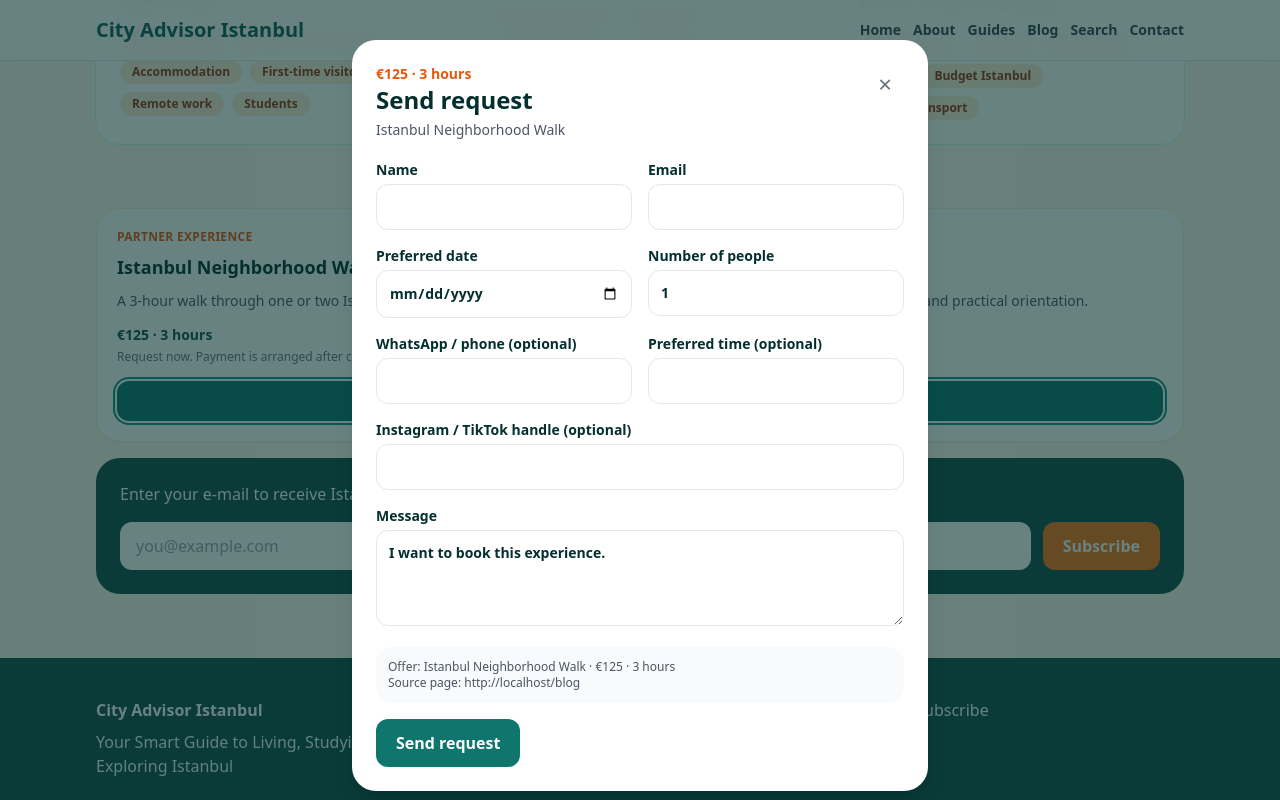
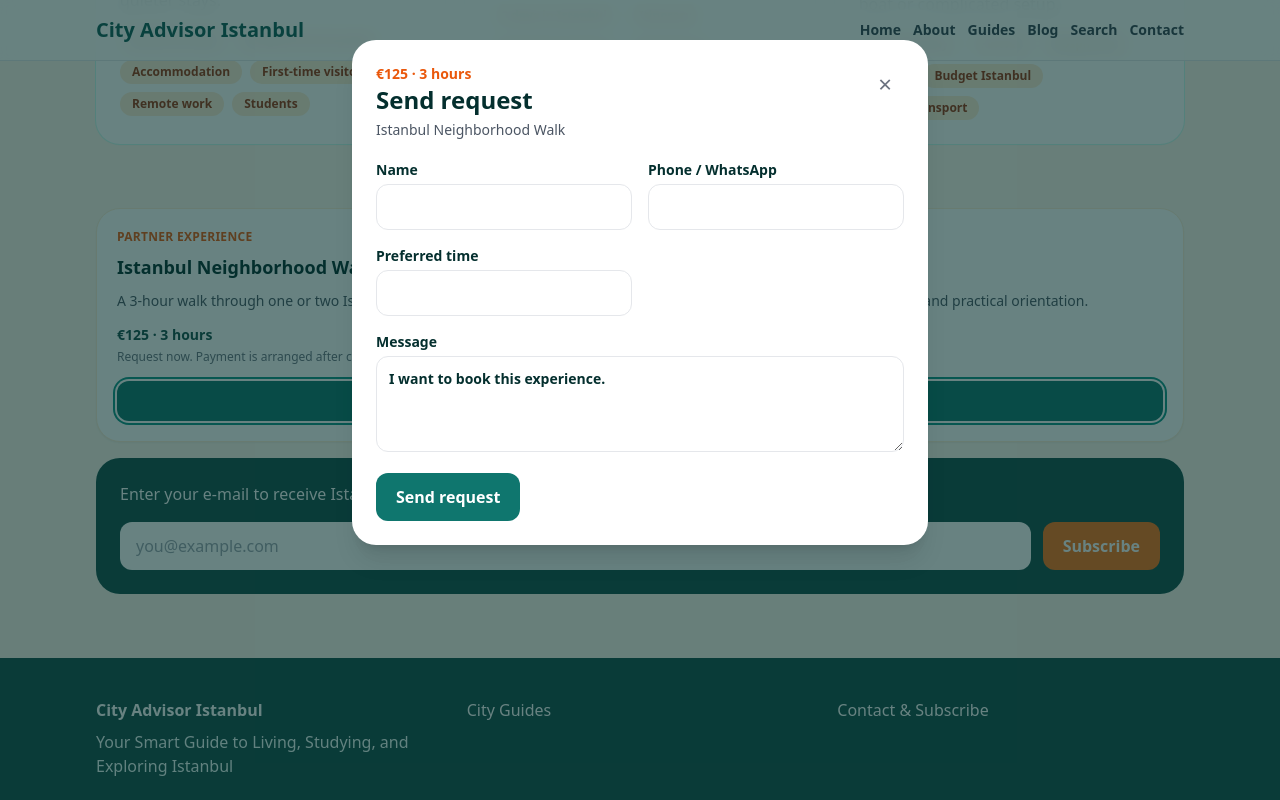
Before and after one commit to quazimoda/cityguide, a Next.js app: page /blog in a window 1280 px wide. Both pictures are taken after a click on the button "Request this experience". Shown: the part 2937-3737 px from the top of the page. Built offline with nearby package versions, Linux system fonts and the light colour scheme; no server answers.

Commit message:
Simplify excursion order form metadata handling

```diff
--- a/src/app/api/excursion-order/route.ts
+++ b/src/app/api/excursion-order/route.ts
@@ -1,15 +1,10 @@
 import { NextResponse } from 'next/server';
-
-const emailPattern = /^[^\s@]+@[^\s@]+\.[^\s@]+$/;
 
 const requiredEnvVars = [
   'GOOGLE_FORM_ACTION_URL',
   'GOOGLE_FORM_ENTRY_NAME',
-  'GOOGLE_FORM_ENTRY_EMAIL',
   'GOOGLE_FORM_ENTRY_PHONE',
-  'GOOGLE_FORM_ENTRY_PREFERRED_DATE',
   'GOOGLE_FORM_ENTRY_PREFERRED_TIME',
-  'GOOGLE_FORM_ENTRY_PEOPLE',
   'GOOGLE_FORM_ENTRY_MESSAGE',
   'GOOGLE_FORM_ENTRY_OFFER_NAME',
   'GOOGLE_FORM_ENTRY_PRICE',
@@ -17,16 +12,16 @@ const requiredEnvVars = [
   'GOOGLE_FORM_ENTRY_SOURCE_PAGE_URL',
   'GOOGLE_FORM_ENTRY_SOURCE_ARTICLE_SLUG',
   'GOOGLE_FORM_ENTRY_SOURCE_LABEL',
-  'GOOGLE_FORM_ENTRY_SUBMITTED_AT',
 ] as const;
 
-type EnvVarName = (typeof requiredEnvVars)[number];
+const optionalEnvVars = ['GOOGLE_FORM_ENTRY_SUBMITTED_AT'] as const;
+
+type RequiredEnvVarName = (typeof requiredEnvVars)[number];
+type OptionalEnvVarName = (typeof optionalEnvVars)[number];
+type GoogleFormConfig = Record<RequiredEnvVarName, string> & Partial<Record<OptionalEnvVarName, string>>;
 
 type OrderPayload = {
   name?: unknown;
-  email?: unknown;
-  preferredDate?: unknown;
-  people?: unknown;
   message?: unknown;
   offerName?: unknown;
   price?: unknown;
@@ -36,14 +31,12 @@ type OrderPayload = {
   sourceLabel?: unknown;
   phone?: unknown;
   preferredTime?: unknown;
-  socialHandle?: unknown;
 };
 
 type ValidatedOrder = {
   name: string;
-  email: string;
-  preferredDate: string;
-  people: number;
+  phone: string;
+  preferredTime: string;
   message: string;
   offerName: string;
   price: string;
@@ -51,8 +44,6 @@ type ValidatedOrder = {
   sourcePageUrl: string;
   sourceArticleSlug: string;
   sourceLabel: string;
-  phone: string;
-  preferredTime: string;
 };
 
 function asString(value: unknown) {
@@ -60,12 +51,17 @@ function asString(value: unknown) {
 }
 
 function getGoogleFormConfig() {
-  const config = {} as Record<EnvVarName, string>;
+  const config = {} as GoogleFormConfig;
   const missing = requiredEnvVars.filter((name) => {
     const value = process.env[name];
     if (value) config[name] = value;
     return !value;
   });
+
+  for (const name of optionalEnvVars) {
+    const value = process.env[name];
+    if (value) config[name] = value;
+  }
 
   if (missing.length > 0) {
     console.error('Excursion order backend is missing Google Form environment variables:', missing.join(', '));
@@ -77,25 +73,12 @@ function getGoogleFormConfig() {
 
 function validatePayload(payload: OrderPayload): { data: ValidatedOrder } | { error: string } {
   const name = asString(payload.name);
-  const email = asString(payload.email);
-  const preferredDate = asString(payload.preferredDate);
-  const people = Number(payload.people);
+  const phone = asString(payload.phone);
+  const preferredTime = asString(payload.preferredTime);
   const message = asString(payload.message);
-  const offerName = asString(payload.offerName);
-  const price = asString(payload.price);
-  const duration = asString(payload.duration);
-  const sourcePageUrl = asString(payload.sourcePageUrl);
 
-  if (!name || !email || !preferredDate || !message || !offerName || !price || !duration || !sourcePageUrl) {
+  if (!name || !phone || !preferredTime || !message) {
     return { error: 'Please complete all required fields.' };
-  }
-
-  if (!emailPattern.test(email)) {
-    return { error: 'Enter a valid email address.' };
-  }
-
-  if (!Number.isFinite(people) || people < 1) {
-    return { error: 'Enter at least 1 person.' };
   }
 
   if (message.length > 2000) {
@@ -105,31 +88,25 @@ function validatePayload(payload: OrderPayload): { data: ValidatedOrder } | { er
   return {
     data: {
       name,
-      email,
-      preferredDate,
-      people,
+      phone,
+      preferredTime,
       message,
-      offerName,
-      price,
-      duration,
-      sourcePageUrl,
+      offerName: asString(payload.offerName),
+      price: asString(payload.price),
+      duration: asString(payload.duration),
+      sourcePageUrl: asString(payload.sourcePageUrl),
       sourceArticleSlug: asString(payload.sourceArticleSlug),
       sourceLabel: asString(payload.sourceLabel),
-      phone: asString(payload.phone),
-      preferredTime: asString(payload.preferredTime),
     },
   };
 }
 
-function buildGoogleFormData(config: Record<EnvVarName, string>, validated: ValidatedOrder, submittedAt: string) {
+function buildGoogleFormData(config: GoogleFormConfig, validated: ValidatedOrder, submittedAt: string) {
   const formData = new URLSearchParams();
 
   formData.set(config.GOOGLE_FORM_ENTRY_NAME, validated.name);
-  formData.set(config.GOOGLE_FORM_ENTRY_EMAIL, validated.email);
   formData.set(config.GOOGLE_FORM_ENTRY_PHONE, validated.phone);
-  formData.set(config.GOOGLE_FORM_ENTRY_PREFERRED_DATE, validated.preferredDate);
   formData.set(config.GOOGLE_FORM_ENTRY_PREFERRED_TIME, validated.preferredTime);
-  formData.set(config.GOOGLE_FORM_ENTRY_PEOPLE, String(validated.people));
   formData.set(config.GOOGLE_FORM_ENTRY_MESSAGE, validated.message);
   formData.set(config.GOOGLE_FORM_ENTRY_OFFER_NAME, validated.offerName);
   formData.set(config.GOOGLE_FORM_ENTRY_PRICE, validated.price);
@@ -137,7 +114,10 @@ function buildGoogleFormData(config: Record<EnvVarName, string>, validated: Vali
   formData.set(config.GOOGLE_FORM_ENTRY_SOURCE_PAGE_URL, validated.sourcePageUrl);
   formData.set(config.GOOGLE_FORM_ENTRY_SOURCE_ARTICLE_SLUG, validated.sourceArticleSlug);
   formData.set(config.GOOGLE_FORM_ENTRY_SOURCE_LABEL, validated.sourceLabel);
-  formData.set(config.GOOGLE_FORM_ENTRY_SUBMITTED_AT, submittedAt);
+
+  if (config.GOOGLE_FORM_ENTRY_SUBMITTED_AT) {
+    formData.set(config.GOOGLE_FORM_ENTRY_SUBMITTED_AT, submittedAt);
+  }
 
   return formData;
 }
--- a/src/components/ExperienceOrderPlacement.tsx
+++ b/src/components/ExperienceOrderPlacement.tsx
@@ -1,7 +1,7 @@
 'use client';
 
 import type React from 'react';
-import { useId, useMemo, useState } from 'react';
+import { useId, useState } from 'react';
 import type { ExperienceOffer } from '@/data/offers';
 
 type Props = {
@@ -14,46 +14,27 @@ type Props = {
 
 type FormState = {
   name: string;
-  email: string;
-  preferredDate: string;
-  people: string;
   message: string;
   phone: string;
   preferredTime: string;
-  socialHandle: string;
 };
 
-const emailPattern = /^[^\s@]+@[^\s@]+\.[^\s@]+$/;
-
-function initialForm(offer: ExperienceOffer): FormState {
+function initialForm(): FormState {
   return {
     name: '',
-    email: '',
-    preferredDate: '',
-    people: '1',
-    message:
-      offer.key === 'ferryPhoto'
-        ? 'I want to book the ferry photo and reel experience.'
-        : offer.defaultMessage,
+    message: 'I want to book this experience.',
     phone: '',
     preferredTime: '',
-    socialHandle: '',
   };
 }
 
 export function ExperienceOrderPlacement({ offer, sourceLabel, sourceArticleSlug, sourcePageUrl, className = '' }: Props) {
   const [isOpen, setIsOpen] = useState(false);
   const [isSubmitting, setIsSubmitting] = useState(false);
-  const [form, setForm] = useState<FormState>(() => initialForm(offer));
+  const [form, setForm] = useState<FormState>(() => initialForm());
   const [errors, setErrors] = useState<Partial<Record<keyof FormState, string>>>({});
   const [status, setStatus] = useState('');
   const headingId = useId();
-  const source = useMemo(() => {
-    if (sourcePageUrl) return sourcePageUrl;
-    if (typeof window !== 'undefined') return window.location.href;
-    return '';
-  }, [sourcePageUrl]);
-
   function update<K extends keyof FormState>(key: K, value: FormState[K]) {
     setForm((current) => ({ ...current, [key]: value }));
     setErrors((current) => ({ ...current, [key]: undefined }));
@@ -62,10 +43,8 @@ export function ExperienceOrderPlacement({ offer, sourceLabel, sourceArticleSlug
   function validate() {
     const nextErrors: Partial<Record<keyof FormState, string>> = {};
     if (!form.name.trim()) nextErrors.name = 'Name is required.';
-    if (!form.email.trim()) nextErrors.email = 'Email is required.';
-    else if (!emailPattern.test(form.email)) nextErrors.email = 'Enter a valid email address.';
-    if (!form.preferredDate) nextErrors.preferredDate = 'Preferred date is required.';
-    if (!form.people || Number(form.people) < 1) nextErrors.people = 'Enter at least 1 person.';
+    if (!form.phone.trim()) nextErrors.phone = 'Phone / WhatsApp is required.';
+    if (!form.preferredTime.trim()) nextErrors.preferredTime = 'Preferred time is required.';
     if (!form.message.trim()) nextErrors.message = 'Message is required.';
     else if (form.message.length > 2000) nextErrors.message = 'Message must be 2000 characters or fewer.';
     setErrors(nextErrors);
@@ -78,7 +57,11 @@ export function ExperienceOrderPlacement({ offer, sourceLabel, sourceArticleSlug
     setIsSubmitting(true);
     setStatus('');
 
-    const response = await fetch('/api/excursion-order', {
+    const currentPageUrl = typeof window !== 'undefined' ? window.location.href : sourcePageUrl;
+    let response: Response;
+
+    try {
+      response = await fetch('/api/excursion-order', {
         method: 'POST',
         headers: { 'Content-Type': 'application/json' },
         body: JSON.stringify({
@@ -86,11 +69,17 @@ export function ExperienceOrderPlacement({ offer, sourceLabel, sourceArticleSlug
           offerName: offer.offerName,
           price: offer.price,
           duration: offer.duration,
-        sourcePageUrl: source,
-        sourceArticleSlug,
-        sourceLabel,
+          sourcePageUrl: currentPageUrl ?? '',
+          sourceArticleSlug: sourceArticleSlug ?? '',
+          sourceLabel: sourceLabel ?? '',
         }),
       });
+    } catch {
+      setIsSubmitting(false);
+      setStatus('Unable to submit request. Please try again.');
+      return;
+    }
+
     const result = (await response.json().catch(() => null)) as { ok?: boolean; error?: string } | null;
 
     setIsSubmitting(false);
@@ -100,7 +89,12 @@ export function ExperienceOrderPlacement({ offer, sourceLabel, sourceArticleSlug
     }
 
     setStatus('Request received. We will contact you to confirm availability and payment details.');
-    setForm(initialForm(offer));
+    window.setTimeout(() => {
+      setIsOpen(false);
+      setForm(initialForm());
+      setErrors({});
+      setStatus('');
+    }, 1200);
   }
 
   return (
@@ -133,17 +127,9 @@ export function ExperienceOrderPlacement({ offer, sourceLabel, sourceArticleSlug
             </div>
             <form onSubmit={submit} className="mt-5 grid gap-4 md:grid-cols-2">
               <Field label="Name" error={errors.name}><input value={form.name} onChange={(e) => update('name', e.target.value)} className="w-full rounded-xl border p-3" /></Field>
-              <Field label="Email" error={errors.email}><input value={form.email} onChange={(e) => update('email', e.target.value)} className="w-full rounded-xl border p-3" type="email" /></Field>
-              <Field label="Preferred date" error={errors.preferredDate}><input value={form.preferredDate} onChange={(e) => update('preferredDate', e.target.value)} className="w-full rounded-xl border p-3" type="date" /></Field>
-              <Field label="Number of people" error={errors.people}><input value={form.people} onChange={(e) => update('people', e.target.value)} className="w-full rounded-xl border p-3" type="number" min="1" /></Field>
-              <Field label="WhatsApp / phone (optional)"><input value={form.phone} onChange={(e) => update('phone', e.target.value)} className="w-full rounded-xl border p-3" /></Field>
-              <Field label="Preferred time (optional)"><input value={form.preferredTime} onChange={(e) => update('preferredTime', e.target.value)} className="w-full rounded-xl border p-3" /></Field>
-              <Field label="Instagram / TikTok handle (optional)" className="md:col-span-2"><input value={form.socialHandle} onChange={(e) => update('socialHandle', e.target.value)} className="w-full rounded-xl border p-3" /></Field>
+              <Field label="Phone / WhatsApp" error={errors.phone}><input value={form.phone} onChange={(e) => update('phone', e.target.value)} className="w-full rounded-xl border p-3" /></Field>
+              <Field label="Preferred time" error={errors.preferredTime}><input value={form.preferredTime} onChange={(e) => update('preferredTime', e.target.value)} className="w-full rounded-xl border p-3" /></Field>
               <Field label="Message" error={errors.message} className="md:col-span-2"><textarea value={form.message} maxLength={2000} onChange={(e) => update('message', e.target.value)} className="min-h-24 w-full rounded-xl border p-3" /></Field>
-              <div className="md:col-span-2 rounded-2xl bg-gray-50 p-3 text-xs text-gray-600">
-                <p>Offer: {offer.offerName} · {offer.price} · {offer.duration}</p>
-                <p>Source page: {source || 'Current page'}</p>
-              </div>
               <div className="md:col-span-2 flex flex-wrap items-center gap-3">
                 <button disabled={isSubmitting} className="rounded-xl bg-teal-700 px-5 py-3 font-bold text-white disabled:cursor-not-allowed disabled:opacity-60">{isSubmitting ? 'Sending…' : 'Send request'}</button>
                 {status ? <p className="text-sm font-semibold text-teal-800">{status}</p> : null}
```
Also changed, not shown: 2 other files (tests, documents, lock files or other folders). Lines whose indentation alone changed are shown as unchanged.
